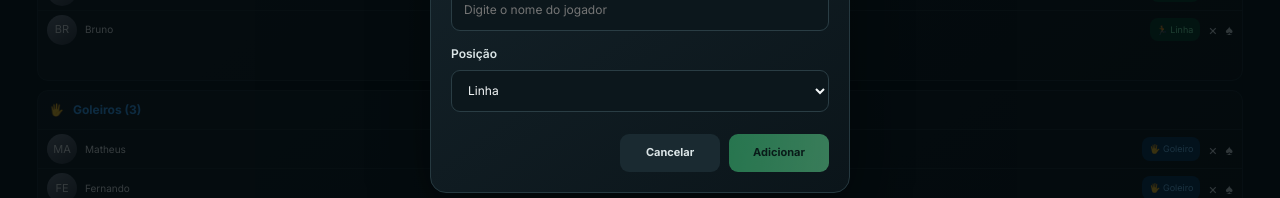
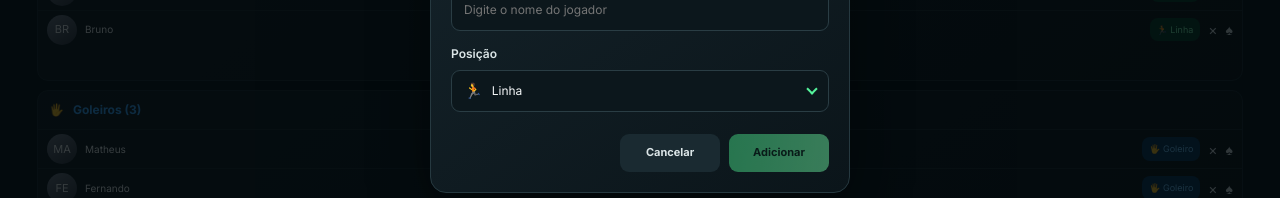
Before and after one commit to TheuFerreira/RachaMix, an Angular app: page / in a window 1280 px wide. Both pictures are taken after a click on the button "＋ Adicionar jogador". Shown: the part 356-554 px from the top of the page. Built offline with nearby package versions, Linux system fonts and the light colour scheme.

Commit message:
feat: style player type dropdown

```diff
--- a/src/app/app.component.html
+++ b/src/app/app.component.html
@@ -58,10 +58,52 @@
           (keyup.enter)="addPlayer()"
         />
         <label for="player-type">Posição</label>
-        <select id="player-type" [(ngModel)]="newPlayerType">
-          <option value="line">Linha</option>
-          <option value="goalkeeper">Goleiro</option>
-        </select>
+        <div class="select-field">
+          <button
+            id="player-type"
+            type="button"
+            class="select-trigger"
+            [class.open]="isPlayerTypeMenuOpen"
+            [attr.aria-expanded]="isPlayerTypeMenuOpen"
+            aria-haspopup="listbox"
+            (click)="togglePlayerTypeMenu()"
+          >
+            <span class="position-value">
+              @if (newPlayerType === 'line') {
+                <span class="position-icon line-icon" aria-hidden="true">🏃</span>
+                Linha
+              } @else {
+                <span class="position-icon goalkeeper-icon" aria-hidden="true">🖐</span>
+                Goleiro
+              }
+            </span>
+            <span class="select-chevron"></span>
+          </button>
+          @if (isPlayerTypeMenuOpen) {
+            <div class="select-options" role="listbox" aria-label="PosiÃ§Ã£o do jogador">
+              <button
+                type="button"
+                role="option"
+                [attr.aria-selected]="newPlayerType === 'line'"
+                [class.selected]="newPlayerType === 'line'"
+                (click)="selectPlayerType('line')"
+              >
+                <span class="position-icon line-icon" aria-hidden="true">🏃</span>
+                Linha
+              </button>
+              <button
+                type="button"
+                role="option"
+                [attr.aria-selected]="newPlayerType === 'goalkeeper'"
+                [class.selected]="newPlayerType === 'goalkeeper'"
+                (click)="selectPlayerType('goalkeeper')"
+              >
+                <span class="position-icon goalkeeper-icon" aria-hidden="true">🖐</span>
+                Goleiro
+              </button>
+            </div>
+          }
+        </div>
         <div class="modal-actions">
           <button type="button" class="secondary-btn" (click)="closeAddPlayerModal()">Cancelar</button>
           <button type="button" class="primary-btn" [disabled]="newPlayerName.trim().length < 2" (click)="addPlayer()">
--- a/src/app/app.component.ts
+++ b/src/app/app.component.ts
@@ -26,6 +26,7 @@ export class AppComponent {
   drawnGoalkeepers: Player[] = [];
   playersPerTeam = 4;
   isAddPlayerModalOpen = false;
+  isPlayerTypeMenuOpen = false;
   newPlayerName = '';
   newPlayerType: PlayerType = 'line';
 
@@ -34,11 +35,22 @@ export class AppComponent {
   openAddPlayerModal(): void {
     this.newPlayerName = '';
     this.newPlayerType = 'line';
+    this.isPlayerTypeMenuOpen = false;
     this.isAddPlayerModalOpen = true;
   }
 
   closeAddPlayerModal(): void {
     this.isAddPlayerModalOpen = false;
+    this.isPlayerTypeMenuOpen = false;
+  }
+
+  togglePlayerTypeMenu(): void {
+    this.isPlayerTypeMenuOpen = !this.isPlayerTypeMenuOpen;
+  }
+
+  selectPlayerType(type: PlayerType): void {
+    this.newPlayerType = type;
+    this.isPlayerTypeMenuOpen = false;
   }
 
   addPlayer(): void {
@@ -53,6 +65,7 @@ export class AppComponent {
     ];
     this.newPlayerName = '';
     this.newPlayerType = 'line';
+    this.isPlayerTypeMenuOpen = false;
   }
 
   private getInitials(name: string): string {
--- a/src/styles.scss
+++ b/src/styles.scss
@@ -166,7 +166,7 @@ button {
 }
 
 .add-player-modal input,
-.add-player-modal select {
+.select-trigger {
   width: 100%;
   height: 42px;
   padding: 0 12px;
@@ -178,8 +178,85 @@ button {
   font-size: 12px;
 }
 
+.select-field {
+  position: relative;
+}
+
+.select-trigger {
+  display: flex;
+  align-items: center;
+  justify-content: space-between;
+  cursor: pointer;
+  text-align: left;
+}
+
+.position-value,
+.select-options button {
+  display: flex;
+  align-items: center;
+  gap: 9px;
+}
+
+.position-icon {
+  display: inline-block;
+  font-size: 15px;
+  line-height: 1;
+}
+
+.select-trigger.open,
+.select-trigger:focus {
+  border-color: var(--green);
+}
+
+.select-chevron {
+  width: 8px;
+  height: 8px;
+  border-right: 2px solid var(--green);
+  border-bottom: 2px solid var(--green);
+  transform: translateY(-2px) rotate(45deg);
+  transition: transform 160ms ease;
+}
+
+.select-trigger.open .select-chevron {
+  transform: translateY(2px) rotate(225deg);
+}
+
+.select-options {
+  position: absolute;
+  top: calc(100% + 6px);
+  right: 0;
+  left: 0;
+  z-index: 2;
+  padding: 5px;
+  border: 1px solid #2a3d44;
+  border-radius: 10px;
+  background: #101e24;
+  box-shadow: 0 12px 24px rgba(0, 0, 0, 0.35);
+}
+
+.select-options button {
+  width: 100%;
+  padding: 10px 11px;
+  border-radius: 7px;
+  background: transparent;
+  color: #dce6e8;
+  font-size: 12px;
+  text-align: left;
+}
+
+.select-options button:hover,
+.select-options button.selected {
+  background: #17352b;
+  color: var(--green);
+}
+
+.select-options button.selected::after {
+  float: right;
+  content: "✓";
+}
+
 .add-player-modal input:focus,
-.add-player-modal select:focus {
+.select-trigger:focus {
   border-color: var(--green);
 }
 
```
